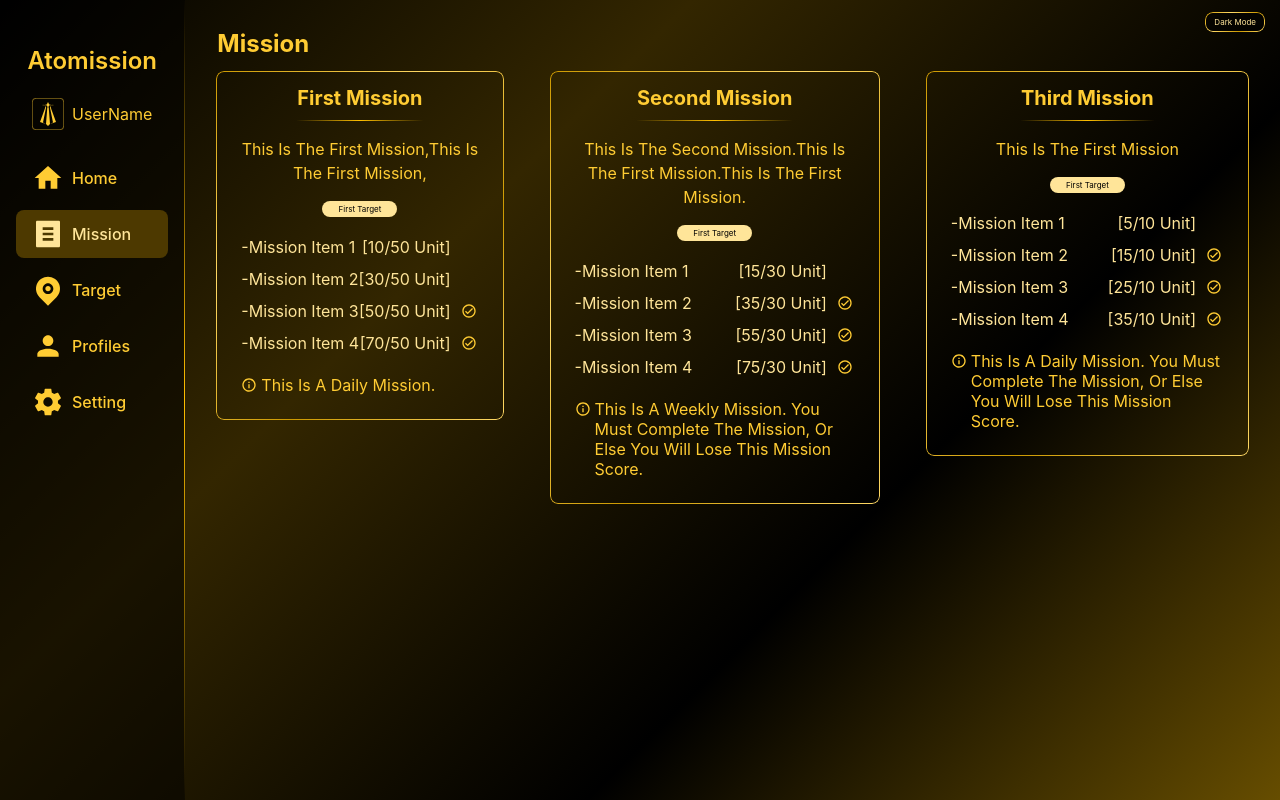
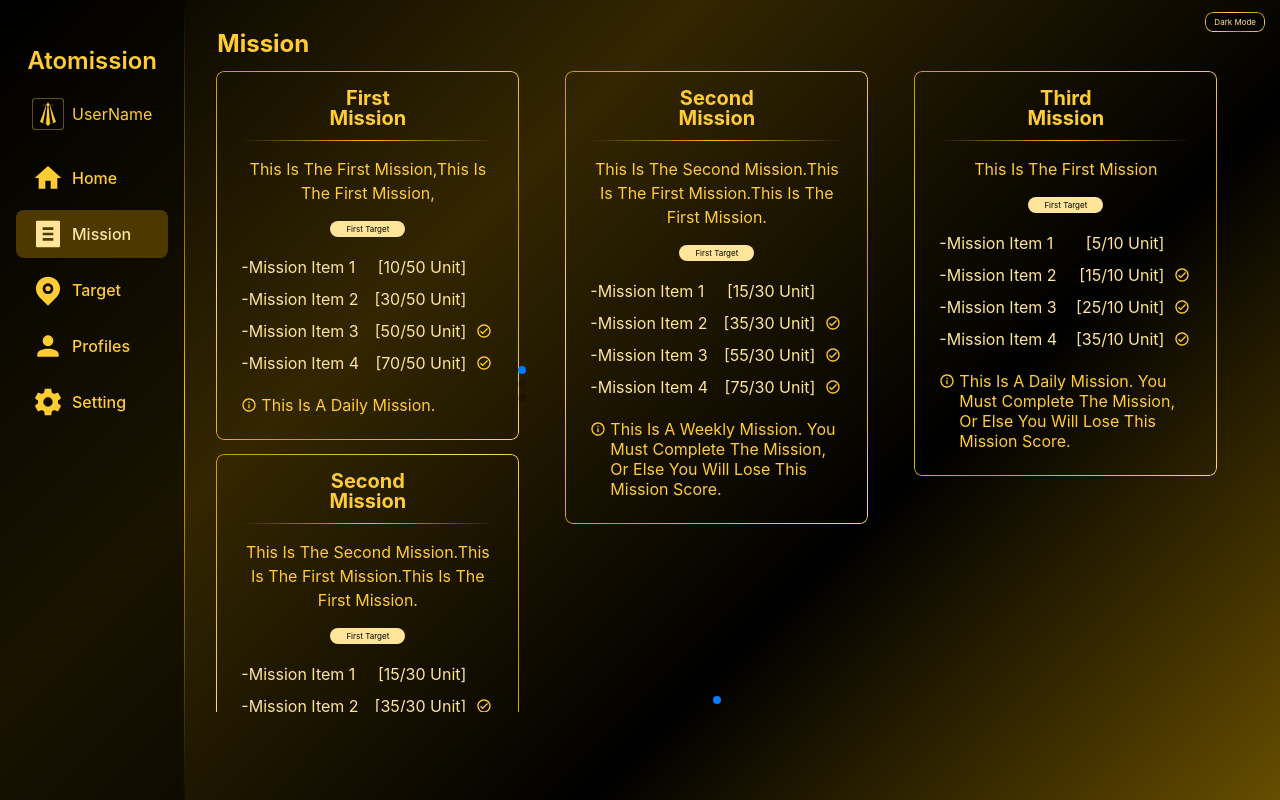
Before and after one commit to silence870121/Atomission, a Vue app: page /missions in a window 1280 px wide. Built offline with nearby package versions, Linux system fonts and the light colour scheme.

Commit message:
Install Swiper plugin

```diff
--- a/package.json
+++ b/package.json
@@ -9,6 +9,7 @@
     "preview": "vite preview"
   },
   "dependencies": {
+    "swiper": "^10.0.4",
     "vue": "^3.2.47",
     "vue-router": "^4.1.6"
   },
--- a/src/components/Project/MissionCard.vue
+++ b/src/components/Project/MissionCard.vue
@@ -43,7 +43,8 @@ defineProps({
 
 <style scoped>
 .mission-card {
-    width: 100%;
+    /* max-width: 540px; */
+    /* width: 100%; */
     display: flex;
     flex-direction: column;
     justify-content: flex-start;
@@ -54,6 +55,7 @@ defineProps({
 .mission-card h3 {
     font-size: 1.25rem;
     font-weight: bold;
+    padding: 0 5rem;
     padding-top: 1rem;
     padding-bottom: 0.75rem;
     border-bottom: 1px solid;
--- a/src/views/Missions.vue
+++ b/src/views/Missions.vue
@@ -1,7 +1,16 @@
 <script setup>
+import { ref } from 'vue';
+//? import Swiper vue
+import { Swiper, SwiperSlide } from 'swiper/vue';
+//? import Swiper Modules
+import { EffectCoverflow, Pagination } from 'swiper/modules';
+//? import Swiper Styles
+import 'swiper/css';
+import 'swiper/css/effect-coverflow';
+import 'swiper/css/pagination';
+//? import Missions Components
 import MissionCard from '@/components/Project/MissionCard.vue';
 import MissionOption from '@/components/Project/MissionOption.vue';
-import { ref } from 'vue';
 
 let activeMissionOption = ref(false)
 
@@ -110,8 +119,13 @@ let missionList = ref([
         tip: "This is a daily mission. You must complete the mission, or else you will lose this mission score."
     }
 ])
-
-
+const onSwiper = (swiper) => {
+    console.log(swiper);
+};
+const onSlideChange = () => {
+    console.log('slide change');
+};
+const modules = [EffectCoverflow, Pagination]
 </script>
 
 <template>
@@ -119,42 +133,85 @@ let missionList = ref([
     <div class="container">
         <div class="mission">
             <h2> Mission </h2>
-            <div class="mission-group">
-                <ul name="daily">
-                    <li v-for="item in missionList.filter(m => m.type == 'Daily')">
+            <swiper :effect="'coverflow'" spaceBetween="16" :grabCursor="true" :centeredSlides="false" :slidesPerView="3"
+                :coverflowEffect="{
+                    rotate: 0,
+                    stretch: 0,
+                    depth: 0,
+                    modifier: 1,
+                    slideShadows: false,
+                }" :pagination="{ dynamicBullets: true }" :modules="modules" class="mySwiper swiper-h mission-view">
+                <swiper-slide>
+                    <swiper class="mySwiper2 swiper-v mission-group" :slidesPerView="'auto'" :direction="'vertical'"
+                        :spaceBetween="16" :pagination="{
+                            clickable: true,
+                        }" :modules="modules">
+                        <swiper-slide v-for=" item  in  missionList ">
+                            <MissionCard :mission="item" isDesc isTarget isTip />
+                        </swiper-slide>
+                    </swiper>
+                </swiper-slide>
+                <swiper-slide>
+                    <ul name="Weekly" class="mission-group">
+                        <li v-for=" item  in  missionList.filter(m => m.type == 'Weekly') ">
                             <MissionCard :mission="item" isDesc isTarget isTip />
                         </li>
                     </ul>
-                <ul name="Weekly">
-                    <li v-for="item in missionList.filter(m => m.type == 'Weekly')">
+                </swiper-slide>
+                <swiper-slide>
+                    <ul name="Stage" class="mission-group">
+                        <li v-for=" item  in  missionList.filter(m => m.type == 'Stage') ">
                             <MissionCard :mission="item" isDesc isTarget isTip />
                         </li>
                     </ul>
-                <ul name="Stage">
-                    <li v-for="item in missionList.filter(m => m.type == 'Stage')">
+                </swiper-slide>
+                <swiper-slide>
+                    <ul name="Stage" class="mission-group">
+                        <li v-for=" item  in  missionList.filter(m => m.type == 'Stage') ">
                             <MissionCard :mission="item" isDesc isTarget isTip />
                         </li>
                     </ul>
+                </swiper-slide>
+
+            </swiper>
         </div>
-        </div>
+
     </div>
 </template>
 
 <style scoped>
+.container {
+    width: calc(100vw - 10rem);
+    height: calc(100vh - 5rem);
+    overflow: hidden;
+}
+
 .mission {
     width: 100%;
+    height: 100%;
+}
+
+.mission-view {
+    width: 100%;
+    /* width: 540px; */
+    height: 100%;
+    margin: 0 -1rem;
+}
+
+.mission-view>* {
+    overflow-y: scroll;
+
 }
 
 .mission-group {
-    display: flex;
-    gap: 1rem;
-    margin: 0 -1rem;
-}
-
-.mission-group ul {
+    height: 100%;
     display: flex;
     flex-direction: column;
     gap: 1rem;
     padding: 1rem;
 }
+
+.swiper-slide {
+    height: auto;
+}
 </style>
```
Also changed, not shown: 1 other file (tests, documents, lock files or other folders). Lines whose indentation alone changed are shown as unchanged.
